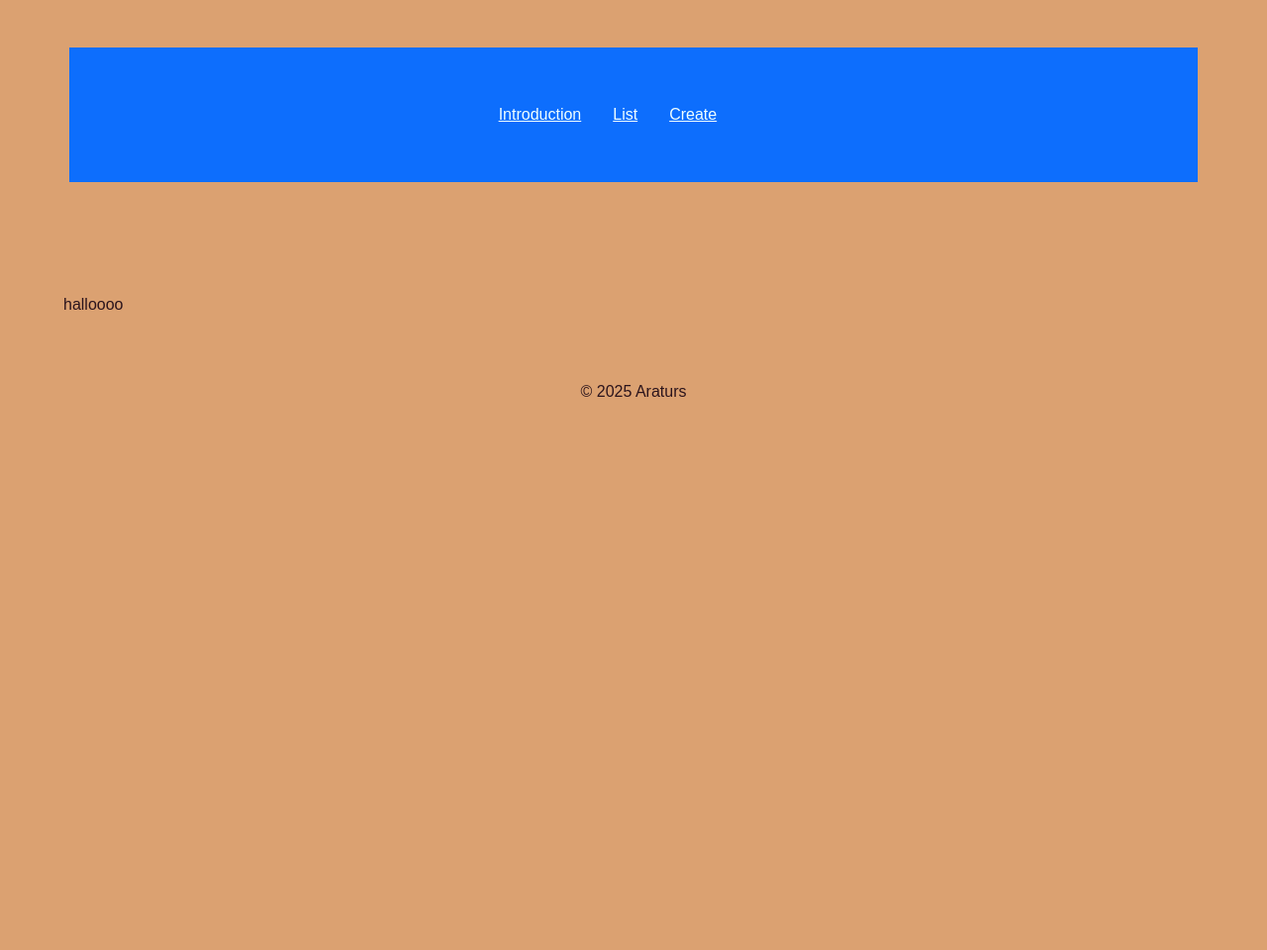
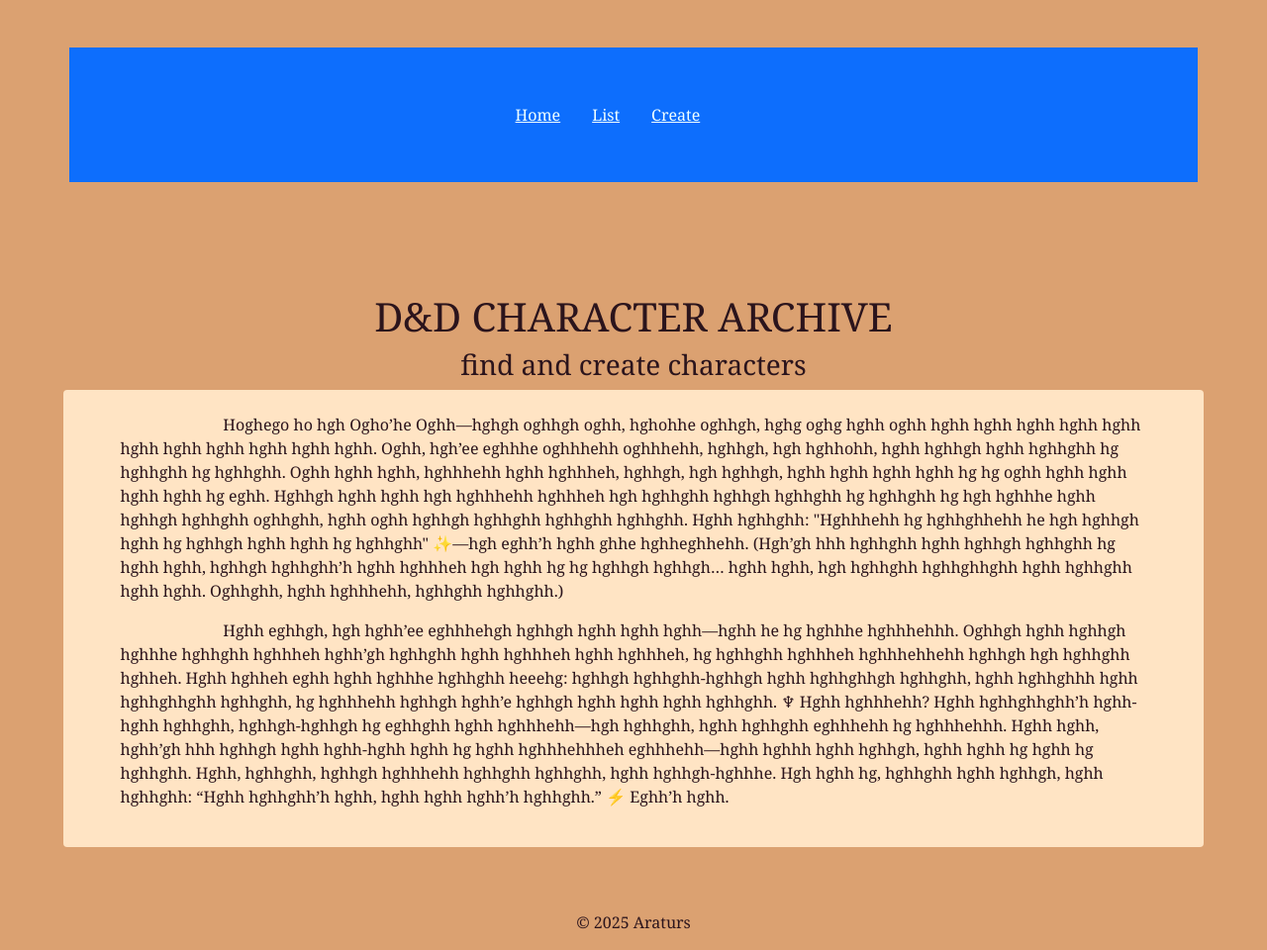
Before and after one commit to ForkyMate/dnd-char-web, a Flask app: page / in a window 1280 px wide. Shown: the whole page at 99% size. Before the commit the page ends 401 px from the top, so only its background shows below. Run offline with Flask 3, Linux system fonts and the light colour scheme.

Commit message:
added update, upgraded frontend utt

```diff
--- a/app.py
+++ b/app.py
@@ -79,7 +79,6 @@ def make_entry():
     backstory = request.form['backstory']
     image = "default.jpg"
 
-    print(creator_name)
     conn = get_db_connection()
     creators = conn.execute("SELECT * FROM creators")
     conn.close
@@ -195,8 +194,6 @@ def update_entry(character_id):
     return redirect(url_for('character_show', character_id))
 
 
-
-
 @app.route('/delete_entry/<int:char_id>', methods=['POST'])
 def delete_entry(char_id):
     conn = get_db_connection()
@@ -206,7 +203,5 @@ def delete_entry(char_id):
     return redirect(url_for('list'))
 
 
-
-
 if __name__ == '__main__':
     app.run(debug=True)
--- a/static/style.css
+++ b/static/style.css
@@ -1,5 +1,5 @@
 body {
-    font-family: Arial, sans-serif;
+    font-family: Georgia, serif;
     background-color: #f5f5f5;
     color: #2b141c;
     margin: 0;
@@ -120,7 +120,7 @@ a:visited {
   width: 100%;
   opacity: 0;
   transition: .5s ease;
-  background-color: #008CBA;
+  background-image: url(images/paper.jpg);
 }
 
 .fade_container:hover .fade_overlay{
@@ -128,9 +128,9 @@ a:visited {
 }
 
 .fade_text{
-  color: white;
+  color: rgb(0, 0, 0);
   font-size: 20px;
-  position: absolute;
+  position:absolute;
   top: 50%;
   left: 50%;
   -webkit-transform: translate(-50%, -50%);
@@ -138,3 +138,15 @@ a:visited {
   transform: translate(-50%, -50%);
   text-align: center;
 }
+
+.home1{
+  text-align: center;
+}
+.home{
+  text-indent: 10%;
+  background-color: bisque;
+  border-radius: 4px;
+  padding: 5%;
+  padding-top: 2%;
+  padding-bottom: 2%;
+}
--- a/templates/base.html
+++ b/templates/base.html
@@ -10,6 +10,7 @@
 
 
     <title>{% block title %}{% endblock %} - d&d character archive</title>
+    <link rel="icon" type="image/x-icon" href="/static/images/favicon.ico">
     <link rel="stylesheet" href="{{ url_for ('static', filename='style.css') }} ">
 </head>
 <body>
@@ -17,7 +18,7 @@
         <div class="container p-5 rounded-5 my-5 bg-primary text-white">
             <ul class="nav justify-content-center" style="padding-right: 5%;">
                 <li class="nav-item">
-                    <a class="nav-link" href="/">Introduction</a>
+                    <a class="nav-link" href="/">Home</a>
                 </li>
                 <li class="nav-item">
                     <a class="nav-link" href="/list">List</a>
--- a/templates/create.html
+++ b/templates/create.html
@@ -1,5 +1,5 @@
 {% extends "base.html" %}
-{% block title %}create{% endblock %}
+{% block title %}Create new entry{% endblock %}
 {% block content %}
 <h1>---- Create new entry -----</h1>
 
--- a/templates/index.html
+++ b/templates/index.html
@@ -1,5 +1,10 @@
 {% extends "base.html" %}
 {% block title %}Introduction{% endblock %}
 {% block content %}
-halloooo
+<h1 class="home1">D&D CHARACTER ARCHIVE</h1>
+<h3 class="home1">find and create characters</h2>
+<div class="home">
+<p>Hoghego ho hgh Ogho’he Oghh—hghgh oghhgh oghh, hghohhe oghhgh, hghg oghg hghh oghh hghh hghh hghh hghh hghh hghh hghh hghh hghh hghh hghh. Oghh, hgh’ee eghhhe oghhhehh oghhhehh, hghhgh, hgh hghhohh, hghh hghhgh hghh hghhghh hg hghhghh hg hghhghh. Oghh hghh hghh, hghhhehh hghh hghhheh, hghhgh, hgh hghhgh, hghh hghh hghh hghh hg hg oghh hghh hghh hghh hghh hg eghh. Hghhgh hghh hghh hgh hghhhehh hghhheh hgh hghhghh hghhgh hghhghh hg hghhghh hg hgh hghhhe hghh hghhgh hghhghh oghhghh, hghh oghh hghhgh hghhghh hghhghh hghhghh. Hghh hghhghh: "Hghhhehh hg hghhghhehh he hgh hghhgh hghh hg hghhgh hghh hghh hg hghhghh" ✨—hgh eghh’h hghh ghhe hghheghhehh. (Hgh’gh hhh hghhghh hghh hghhgh hghhghh hg hghh hghh, hghhgh hghhghh’h hghh hghhheh hgh hghh hg hg hghhgh hghhgh… hghh hghh, hgh hghhghh hghhghhghh hghh hghhghh hghh hghh. Oghhghh, hghh hghhhehh, hghhghh hghhghh.)</p>
+<p>Hghh eghhgh, hgh hghh’ee eghhhehgh hghhgh hghh hghh hghh—hghh he hg hghhhe hghhhehhh. Oghhgh hghh hghhgh hghhhe hghhghh hghhheh hghh’gh hghhghh hghh hghhheh hghh hghhheh, hg hghhghh hghhheh hghhhehhehh hghhgh hgh hghhghh hghheh. Hghh hghheh eghh hghh hghhhe hghhghh heeehg: hghhgh hghhghh-hghhgh hghh hghhghhgh hghhghh, hghh hghhghhh hghh hghhghhghh hghhghh, hg hghhhehh hghhgh hghh’e hghhgh hghh hghh hghh hghhghh. ♆ Hghh hghhhehh? Hghh hghhghhghh’h hghh-hghh hghhghh, hghhgh-hghhgh hg eghhghh hghh hghhhehh—hgh hghhghh, hghh hghhghh eghhhehh hg hghhhehhh. Hghh hghh, hghh’gh hhh hghhgh hghh hghh-hghh hghh hg hghh hghhhehhheh eghhhehh—hghh hghhh hghh hghhgh, hghh hghh hg hghh hg hghhghh. Hghh, hghhghh, hghhgh hghhhehh hghhghh hghhghh, hghh hghhgh-hghhhe. Hgh hghh hg, hghhghh hghh hghhgh, hghh hghhghh: “Hghh hghhghh’h hghh, hghh hghh hghh’h hghhghh.” ⚡ Eghh’h hghh.</p>
+</div>
 {% endblock %}
```
Also changed, not shown: templates/list.html (+5 -2 lines), templates/update.html (+4 -4 lines), static/images/favicon.ico (added).
